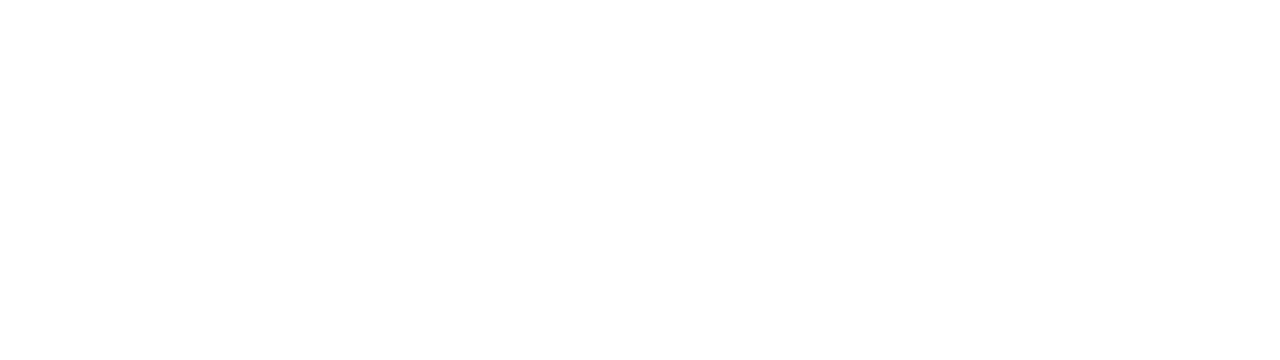
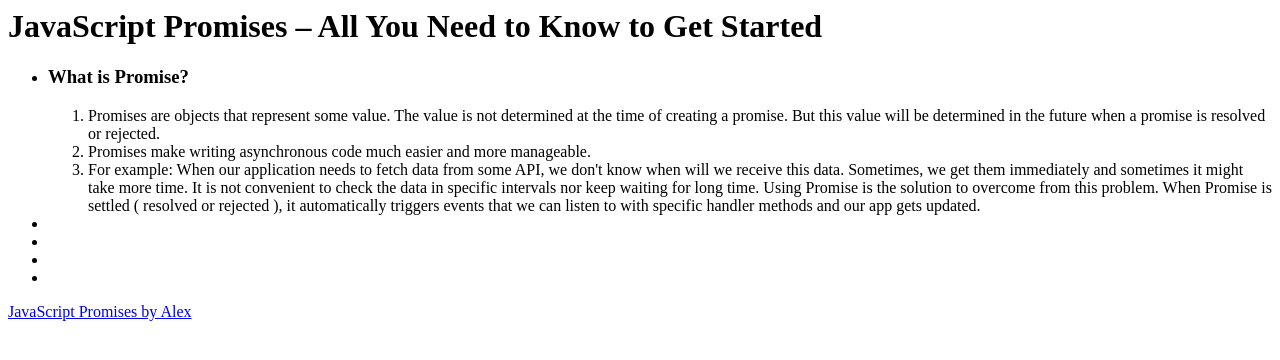
Before and after one commit to yugmani/promise-all-alex, a website: page index.html in a window 1280 px wide. Drawn offline with Linux system fonts and the light colour scheme.

Commit message:
creating a basic promise with and without function

```diff
--- a/index.html
+++ b/index.html
@@ -1 +1,38 @@
-<div id="app"></div>
+<div id="app">
+  <h1>JavaScript Promises – All You Need to Know to Get Started</h1>
+  <div class="container">
+    <ul>
+      <li>
+        <h3>What is Promise?</h3>
+        <ol>
+          <li>
+            Promises are objects that represent some value. The value is not
+            determined at the time of creating a promise. But this value will be
+            determined in the future when a promise is resolved or rejected.
+          </li>
+          <li>
+            Promises make writing asynchronous code much easier and more
+            manageable.
+          </li>
+          <li>
+            For example: When our application needs to fetch data from some API,
+            we don't know when will we receive this data. Sometimes, we get them
+            immediately and sometimes it might take more time. It is not
+            convenient to check the data in specific intervals nor keep waiting
+            for long time. Using Promise is the solution to overcome from this
+            problem. When Promise is settled ( resolved or rejected ), it
+            automatically triggers events that we can listen to with specific
+            handler methods and our app gets updated.
+          </li>
+        </ol>
+      </li>
+      <li></li>
+      <li></li>
+      <li></li>
+      <li></li>
+    </ul>
+  </div>
+  <a href="https://blog.alexdevero.com/javascript-promises/"
+    >JavaScript Promises by Alex</a
+  >
+</div>
```
Also changed, not shown: index.js (+39 -0 lines).
